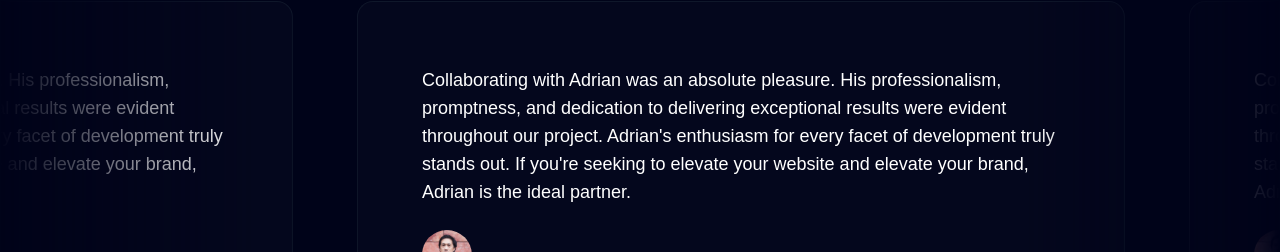
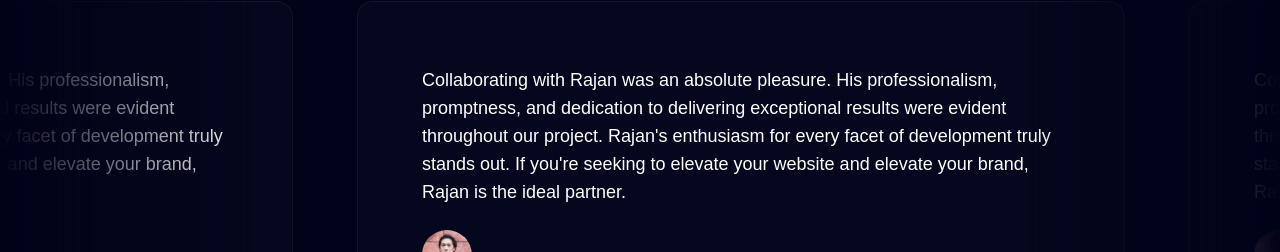
Before and after one commit to SharmaRajan/iPortfolio-next, a Next.js app: page /iPortfolio-next/ in a window 1280 px wide. Shown: the part 3911-4163 px from the top of the page. Built offline with nearby package versions, Linux system fonts and the light colour scheme.

Commit message:
upated file path

```diff
--- a/data/index.ts
+++ b/data/index.ts
@@ -13,7 +13,7 @@ export const gridItems = [
     className: "lg:col-span-3 md:col-span-6 md:row-span-4 lg:min-h-[60vh]",
     imgClassName: "w-full h-full",
     titleClassName: "justify-end",
-    img: "/b1.svg",
+    img: "./b1.svg",
     spareImg: "",
   },
   {
@@ -43,8 +43,8 @@ export const gridItems = [
     className: "lg:col-span-2 md:col-span-3 md:row-span-1",
     imgClassName: "",
     titleClassName: "justify-start",
-    img: "/grid.svg",
-    spareImg: "/b4.svg",
+    img: "./grid.svg",
+    spareImg: "./b4.svg",
   },
 
   {
@@ -54,8 +54,8 @@ export const gridItems = [
     className: "md:col-span-3 md:row-span-2",
     imgClassName: "absolute right-0 bottom-0 md:w-96 w-60",
     titleClassName: "justify-center md:justify-start lg:justify-center",
-    img: "/b5.svg",
-    spareImg: "/grid.svg",
+    img: "./b5.svg",
+    spareImg: "./grid.svg",
   },
   {
     id: 6,
@@ -107,19 +107,19 @@ export const projects = [
 export const testimonials = [
   {
     quote:
-      "Collaborating with Adrian was an absolute pleasure. His professionalism, promptness, and dedication to delivering exceptional results were evident throughout our project. Adrian's enthusiasm for every facet of development truly stands out. If you're seeking to elevate your website and elevate your brand, Adrian is the ideal partner.",
+      "Collaborating with Rajan was an absolute pleasure. His professionalism, promptness, and dedication to delivering exceptional results were evident throughout our project. Rajan's enthusiasm for every facet of development truly stands out. If you're seeking to elevate your website and elevate your brand, Rajan is the ideal partner.",
     name: "Michael Johnson",
     title: "Director of AlphaStream Technologies",
   },
   {
     quote:
-      "Collaborating with Adrian was an absolute pleasure. His professionalism, promptness, and dedication to delivering exceptional results were evident throughout our project. Adrian's enthusiasm for every facet of development truly stands out. If you're seeking to elevate your website and elevate your brand, Adrian is the ideal partner.",
+      "Collaborating with Rajan was an absolute pleasure. His professionalism, promptness, and dedication to delivering exceptional results were evident throughout our project. Rajan's enthusiasm for every facet of development truly stands out. If you're seeking to elevate your website and elevate your brand, Rajan is the ideal partner.",
     name: "Michael Johnson",
     title: "Director of AlphaStream Technologies",
   },
   {
     quote:
-      "Collaborating with Adrian was an absolute pleasure. His professionalism, promptness, and dedication to delivering exceptional results were evident throughout our project. Adrian's enthusiasm for every facet of development truly stands out. If you're seeking to elevate your website and elevate your brand, Adrian is the ideal partner.",
+      "Collaborating with Rajan was an absolute pleasure. His professionalism, promptness, and dedication to delivering exceptional results were evident throughout our project. Rajan's enthusiasm for every facet of development truly stands out. If you're seeking to elevate your website and elevate your brand, Rajan is the ideal partner.",
     name: "Michael Johnson",
     title: "Director of AlphaStream Technologies",
   },
@@ -141,14 +141,14 @@ export const companies = [
   {
     id: 1,
     name: "cloudinary",
-    img: "/cloud.svg",
+    img: "./cloud.svg",
     nameImg: "./cloudName.svg",
   },
   {
     id: 2,
     name: "appwrite",
     img: "./app.svg",
-    nameImg: "/appName.svg",
+    nameImg: "./appName.svg",
   },
   {
     id: 3,
```
